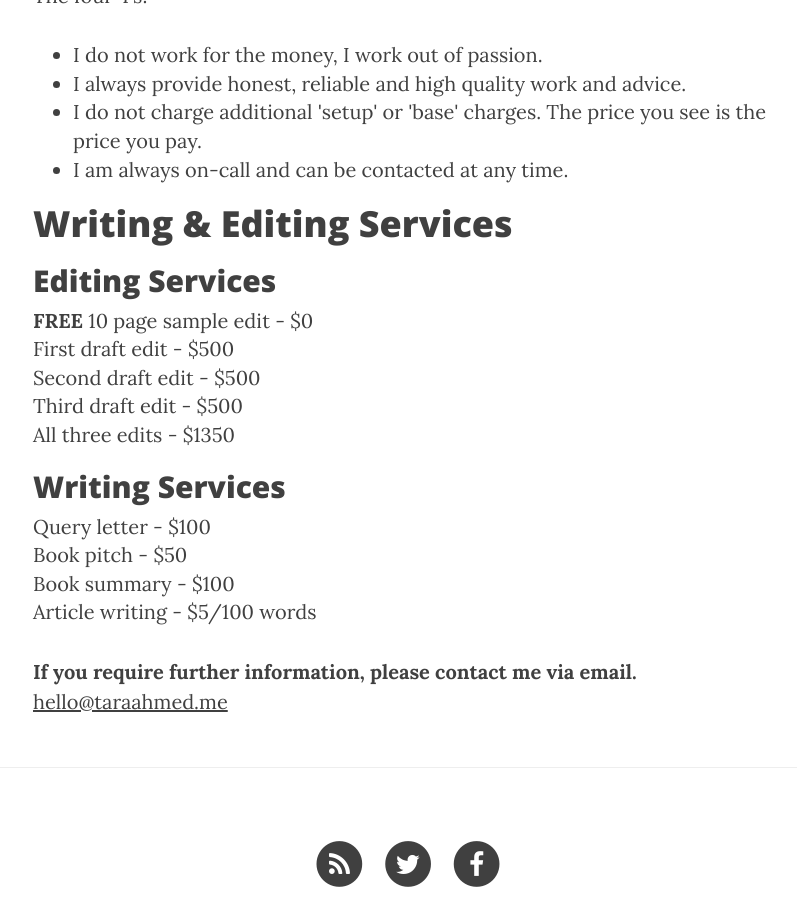
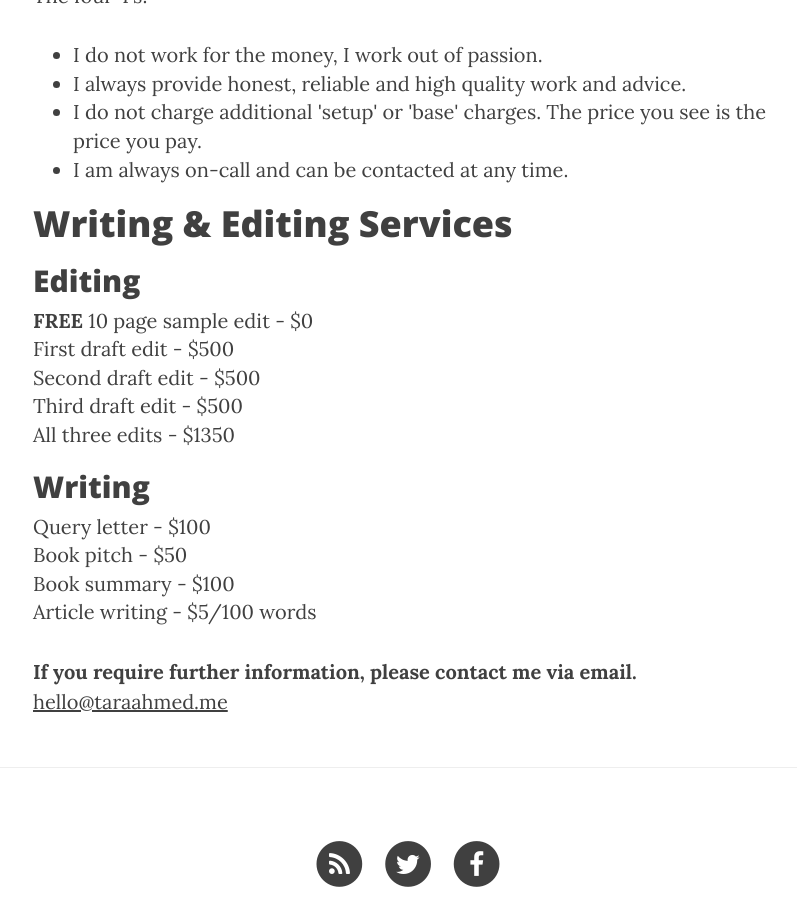
Before and after one commit to taraahmed/taraahmed.github.io, a Jekyll site: the page built from services.html, in a window 1280 px wide and 900 px high, scrolled down 941 px. Shown: the whole window, without its empty margins (232-1029 px from the left). Built offline with Jekyll 4.4.1, drawn with Linux system fonts in a browser that asks for light colours; nearby versions of some CDN libraries.

Commit message:
Update services.html

```diff
--- a/services.html
+++ b/services.html
@@ -17,7 +17,7 @@ header-img: "img/services-bg.jpg"
 </ul>
 <h1>Writing & Editing Services</h1>
 
-<h2>Editing Services</h2>
+<h2>Editing</h2>
 <dl>
   <dd><b>FREE</b> 10 page sample edit - $0</dd>
   <dd>First draft edit - $500</dd>
@@ -26,7 +26,7 @@ header-img: "img/services-bg.jpg"
   <dd>All three edits - $1350</dd>
 </dl>
 
-<h2>Writing Services</h2>
+<h2>Writing</h2>
 <dl>
   <dd>Query letter - $100</dd>
   <dd>Book pitch - $50</dd>
```
